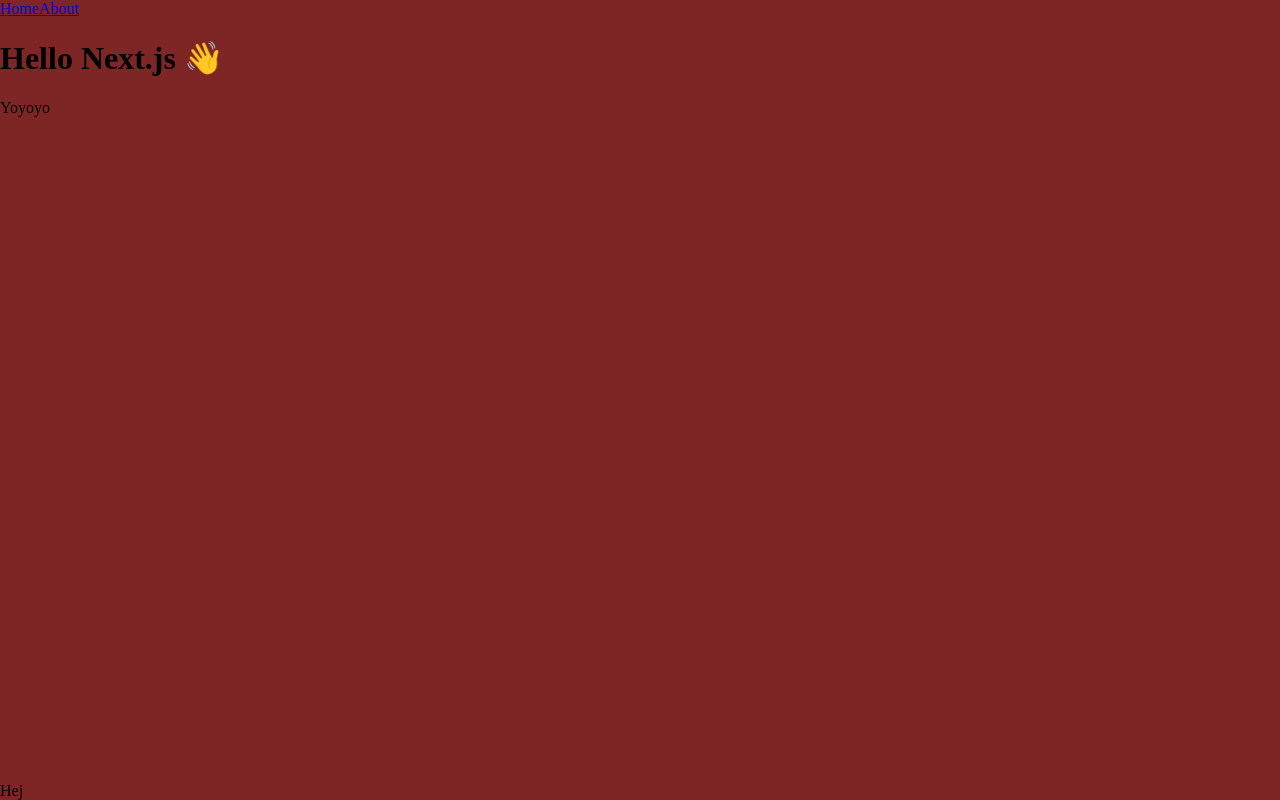
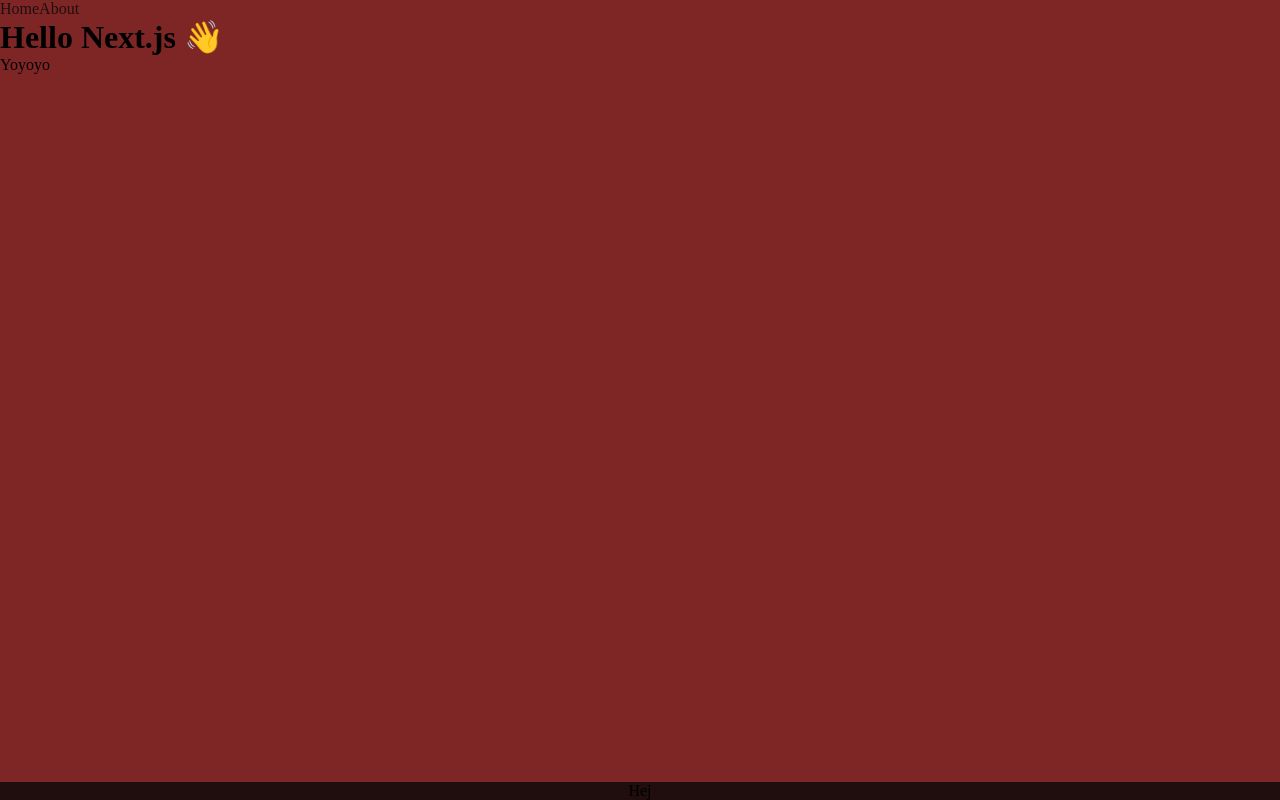
Before and after one commit to b3rg3t/donpdong, a Next.js app: page / in a window 1280 px wide. Built offline with nearby package versions, Linux system fonts and the light colour scheme.

Commit message:
footer styling

```diff
--- a/assets/colors.scss
+++ b/assets/colors.scss
@@ -1,3 +1,7 @@
 //Pirmary colors
 
 $p-color: rgb(126, 38, 38);
+
+//Text colors
+
+$t-color: rgb(32, 14, 14);
--- a/components/FooterFolder/Footer.tsx
+++ b/components/FooterFolder/Footer.tsx
@@ -1,7 +1,11 @@
 import React from "react";
-
+import "./footer.scss";
 const Footer = (): React.ReactElement => {
-  return <><footer>Hej</footer></>;
+  return (
+    <>
+      <footer><p>Hej</p></footer>
+    </>
+  );
 };
 
 export default Footer;
--- /dev/null
+++ b/components/FooterFolder/footer.scss
@@ -0,0 +1,8 @@
+@import "../../assets/colors.scss";
+
+footer{
+    background-color: $t-color;
+    display: flex;
+    justify-content: center;
+    align-items: center;
+}
--- a/components/LayoutFolder/layout.scss
+++ b/components/LayoutFolder/layout.scss
@@ -16,3 +16,21 @@
 .site-content {
   flex: 1;
 }
+a {
+  color: $t-color;
+  text-decoration: none;
+}
+
+a,
+p,
+ul,
+li,
+h1,
+h2,
+h3,
+h4,
+h5,
+h6 {
+  margin: 0;
+  padding: 0;
+}
```
